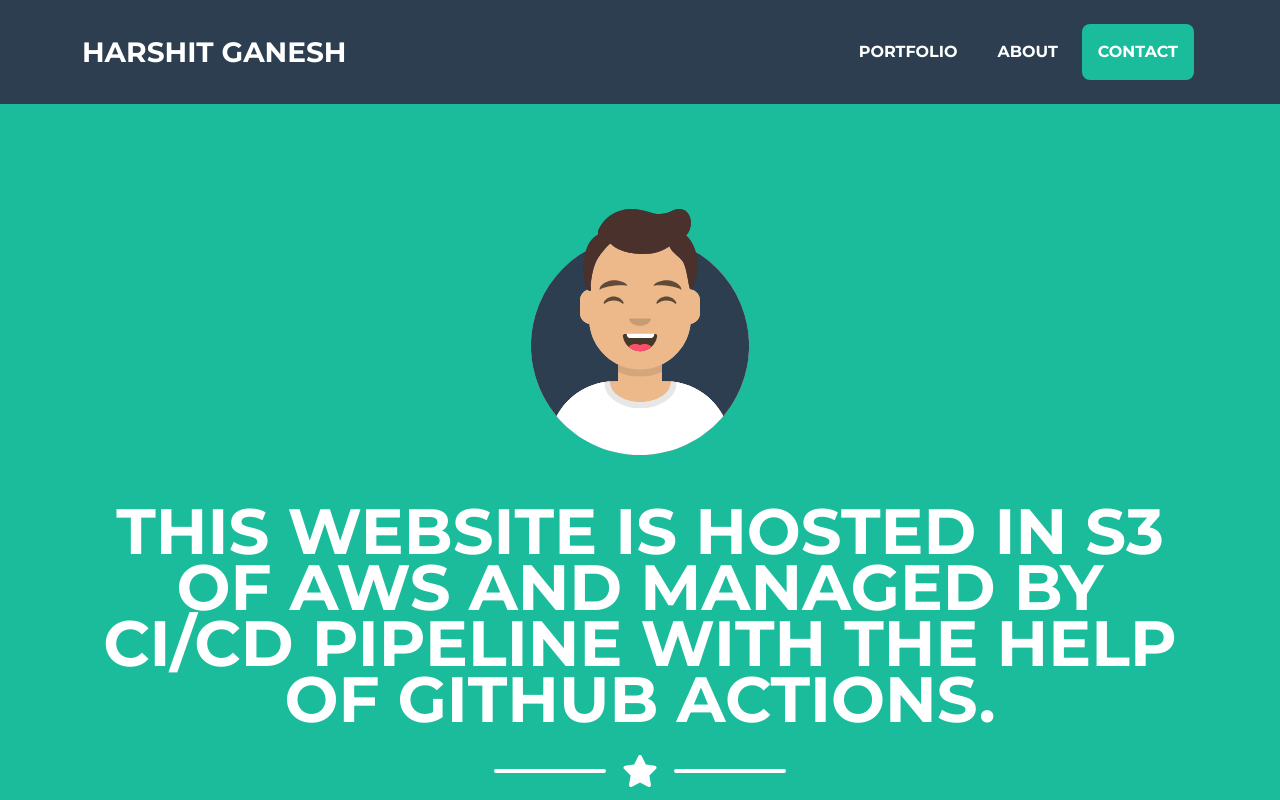
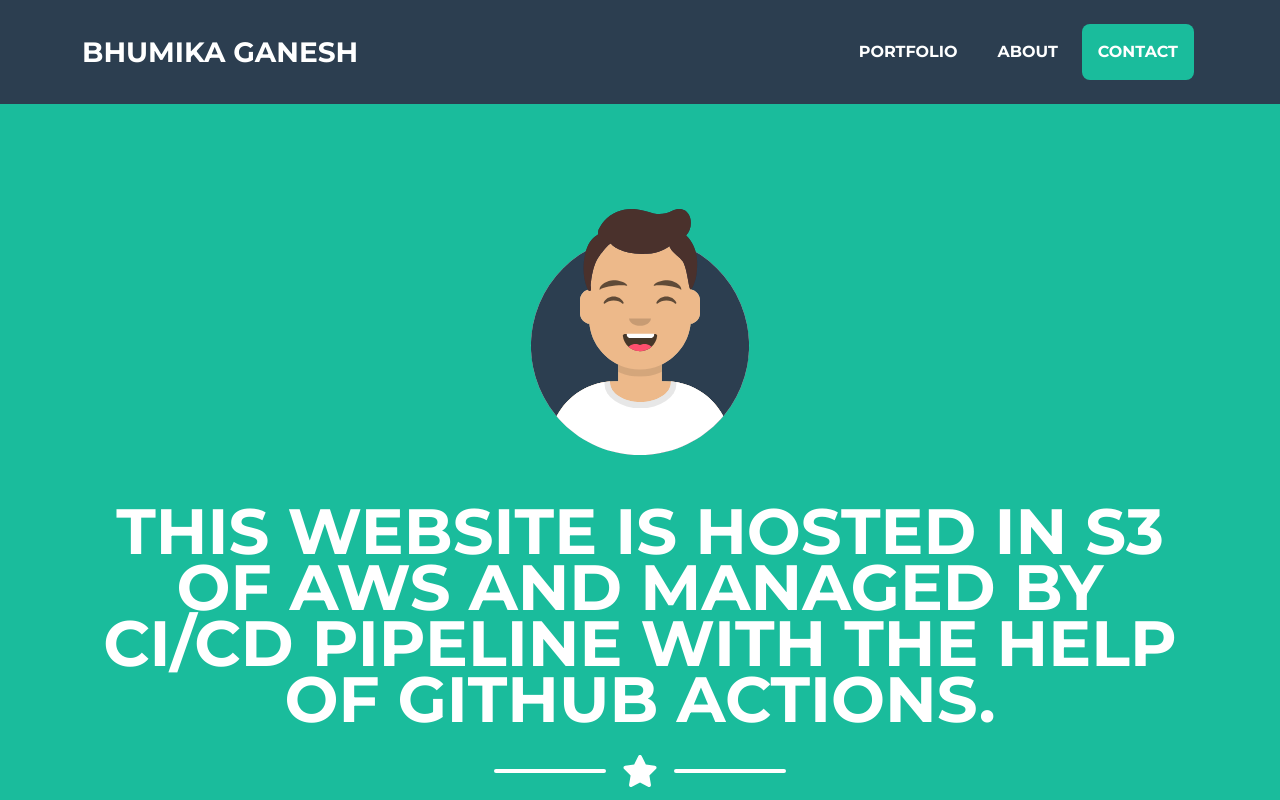
Before and after one commit to Harshit-ganesh/githubactions_portfolio, a plain HTML site: page index.html in a window 1280 px wide. Shown: the top 800 px of the page. Drawn offline with nearby package versions, Linux system fonts and the light colour scheme.

Commit message:
Update index.html

```diff
--- a/index.html
+++ b/index.html
@@ -20,7 +20,7 @@
         <!-- Navigation-->
         <nav class="navbar navbar-expand-lg bg-secondary text-uppercase fixed-top" id="mainNav">
             <div class="container">
-                <a class="navbar-brand" href="#page-top">Harshit Ganesh</a>
+                <a class="navbar-brand" href="#page-top">Bhumika Ganesh</a>
                 <button class="navbar-toggler text-uppercase font-weight-bold bg-primary text-white rounded" type="button" data-bs-toggle="collapse" data-bs-target="#navbarResponsive" aria-controls="navbarResponsive" aria-expanded="false" aria-label="Toggle navigation">
                     Menu
                     <i class="fas fa-bars"></i>
```
